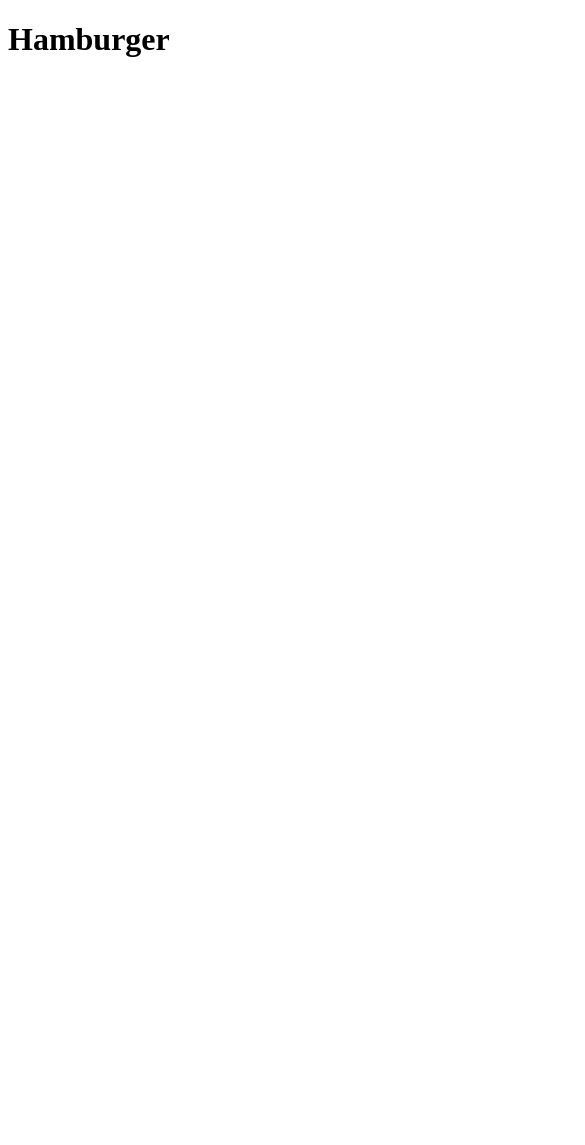
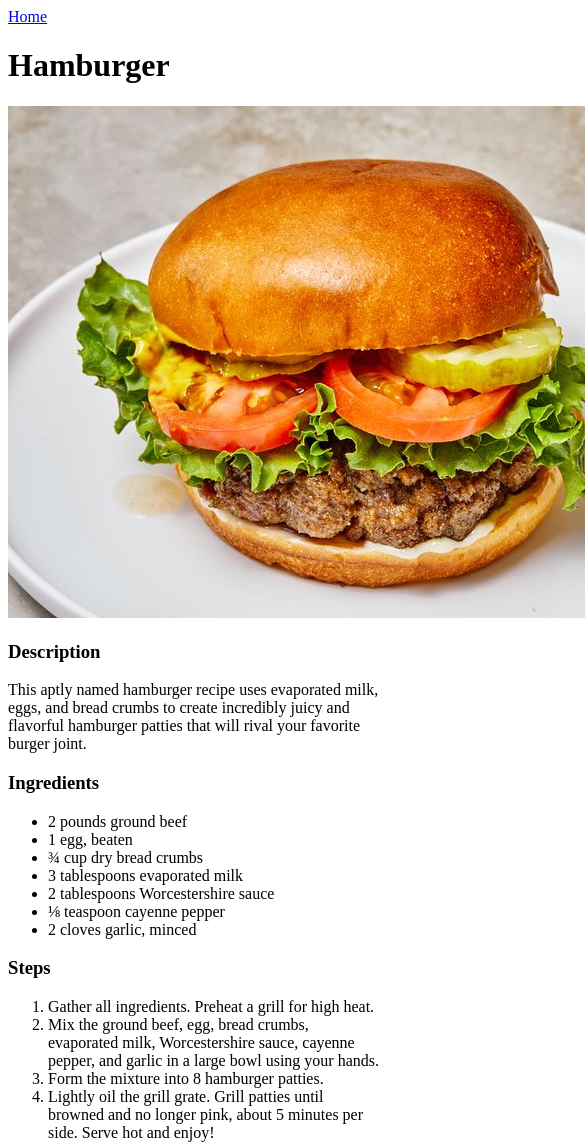
Before and after one commit to davydice/odin-recipes, a plain HTML site: page recipes/hamburger.html in a window 390 px wide. Shown: the top 1145 px of the page, 585 px wide, since content can reach past the window. Before the commit the page ends 844 px from the top, so only its background shows below. Drawn offline with Linux system fonts and the light colour scheme.

Commit message:
Fill Hamburger recipe page
Inserted information regarding the recipe, preparation and description.

```diff
--- a/recipes/hamburger.html
+++ b/recipes/hamburger.html
@@ -5,7 +5,33 @@
         <title>Hamburger</title>
     </head>
     <body>
+        <a href="../index.html">Home</a>
         <h1>Hamburger</h1>
+        <img src="../images/hamburger.jpg">
+        <h3>Description</h3>
+        <p>
+            This aptly named hamburger recipe uses evaporated milk, eggs, and bread crumbs
+            to create incredibly juicy and flavorful hamburger patties that will rival your favorite burger joint.
+        </p>
+
+        <h3>Ingredients</h3>
+        <ul>
+            <li>2 pounds ground beef</li>
+            <li>1 egg, beaten</li>
+            <li>¾ cup dry bread crumbs</li>
+            <li>3 tablespoons evaporated milk</li>
+            <li>2 tablespoons Worcestershire sauce</li>
+            <li>⅛ teaspoon cayenne pepper</li>
+            <li>2 cloves garlic, minced</li>
+        </ul>
+
+        <h3>Steps</h3>
+        <ol>
+            <li> Gather all ingredients. Preheat a grill for high heat. </li>
+            <li> Mix the ground beef, egg, bread crumbs, evaporated milk, Worcestershire sauce, cayenne pepper, and garlic in a large bowl using your hands. </li>
+            <li> Form the mixture into 8 hamburger patties. </li>
+            <li> Lightly oil the grill grate. Grill patties until browned and no longer pink, about 5 minutes per side. Serve hot and enjoy! </li>
+        </ol>
 
 
     </body>
```
Also changed, not shown: images/hamburger.jpg (added).
